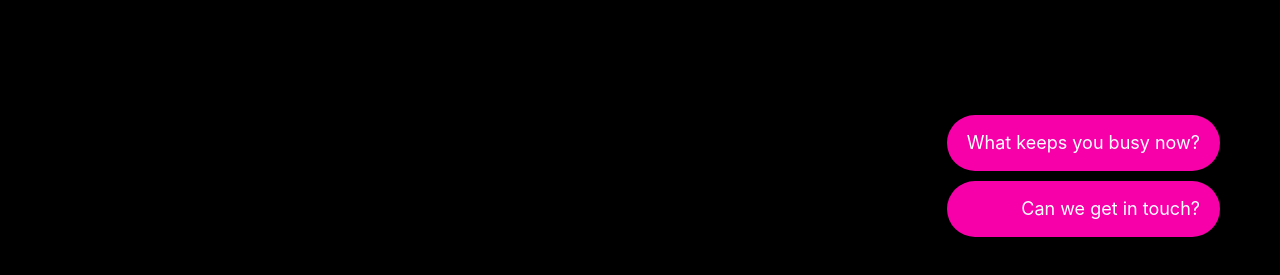
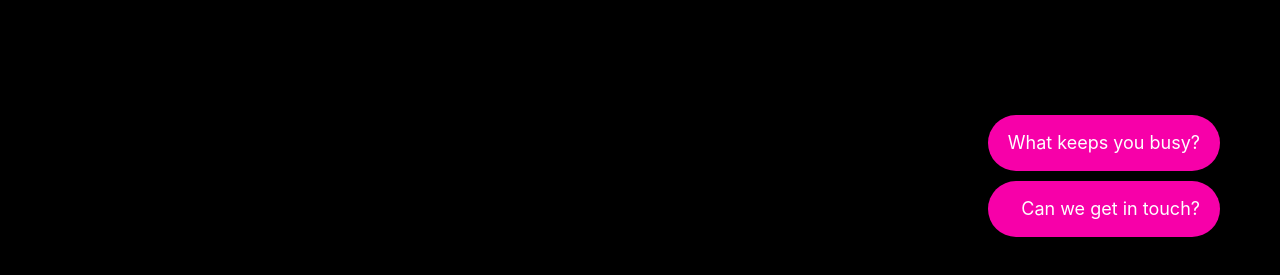
Before and after one commit to BobWassermann/bob.works, a Gatsby site: page / in a window 1280 px wide. Shown: the part 493-768 px from the top of the page. Built offline with nearby package versions, Linux system fonts and the light colour scheme; Gatsby itself is replaced by a stand-in of ours.

Commit message:
Copy change

```diff
--- a/src/pages/index.js
+++ b/src/pages/index.js
@@ -16,7 +16,7 @@ const IndexPage = () => (
       <Paragraph>Interface designer</Paragraph>
     </div>
     <div style={{ placeSelf: 'end end', textAlign: 'right' }}>
-      <Bubble>What keeps you busy now?</Bubble>
+      <Bubble>What keeps you busy?</Bubble>
       <Bubble>Can we get in touch?</Bubble>
     </div>
   </Layout>
```
